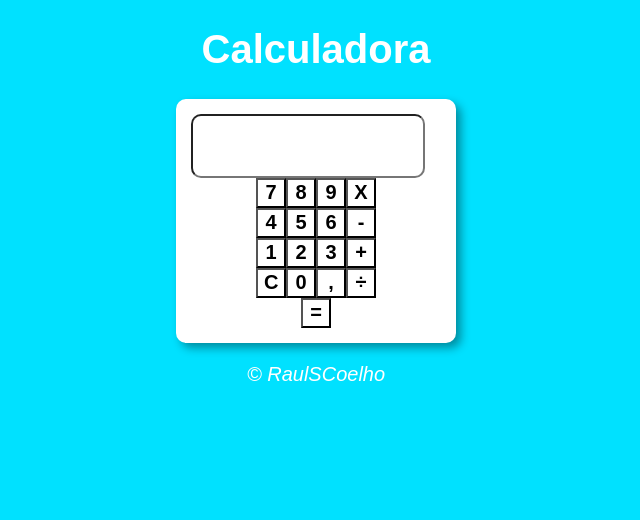
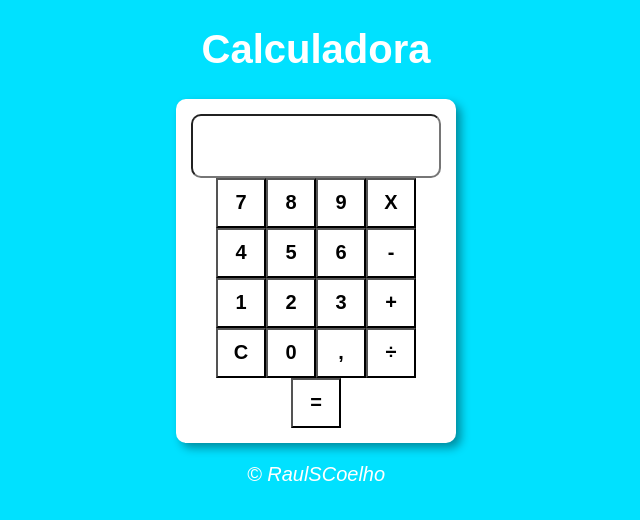
Before and after one commit to RaulSCoelho/calculadora, a Next.js app: page / in a window 1280 px wide. Shown: the top 520 px of the page, without its empty margins (324-964 px from the left). Built offline with nearby package versions, Linux system fonts and the light colour scheme.

Commit message:
'calculadora'

```diff
--- a/styles/globals.css
+++ b/styles/globals.css
@@ -22,7 +22,7 @@ input#res{
     background: rgb(255, 255, 255);
     border-radius: 10px;
     padding: 15px;
-    width: 200px;
+    width: 216px;
     height: 30px;
     margin: auto;
 }
@@ -41,8 +41,8 @@ input#igual{
     text-align: center;
     background-color: white;
     font: bold 15pt Arial;
-    width: 30px;
-    height: 30px;
+    width: 50px;
+    height: 50px;
 }
 
 div#teclado{
@@ -52,48 +52,48 @@ div#teclado{
 input#btnum{
     background-color: white;
     font: bold 15pt Arial;
-    width: 30px;
-    height: 30px;
+    width: 50px;
+    height: 50px;
 }
 
 input#mult{
     background-color: white;
     font: bold 15pt Arial;
-    width: 30px;
-    height: 30px;
+    width: 50px;
+    height: 50px;
 }
 
 input#menos{
     background-color: white;
     font: bold 15pt Arial;
-    width: 30px;
-    height: 30px;
+    width: 50px;
+    height: 50px;
 }
 
 input#mais{
     background-color: white;
     font: bold 15pt Arial;
-    width: 30px;
-    height: 30px;
+    width: 50px;
+    height: 50px;
 }
 
 input#div{
     background-color: white;
     font: bold 15pt Arial;
-    width: 30px;
-    height: 30px;
+    width: 50px;
+    height: 50px;
 }
 
 input#comma{
     background-color: white;
     font: bold 15pt Arial;
-    width: 30px;
-    height: 30px;
+    width: 50px;
+    height: 50px;
 }
 
 input#clear{
     background-color: white;
     font: bold 15pt Arial;
-    width: 30px;
-    height: 30px;
+    width: 50px;
+    height: 50px;
 }
```
